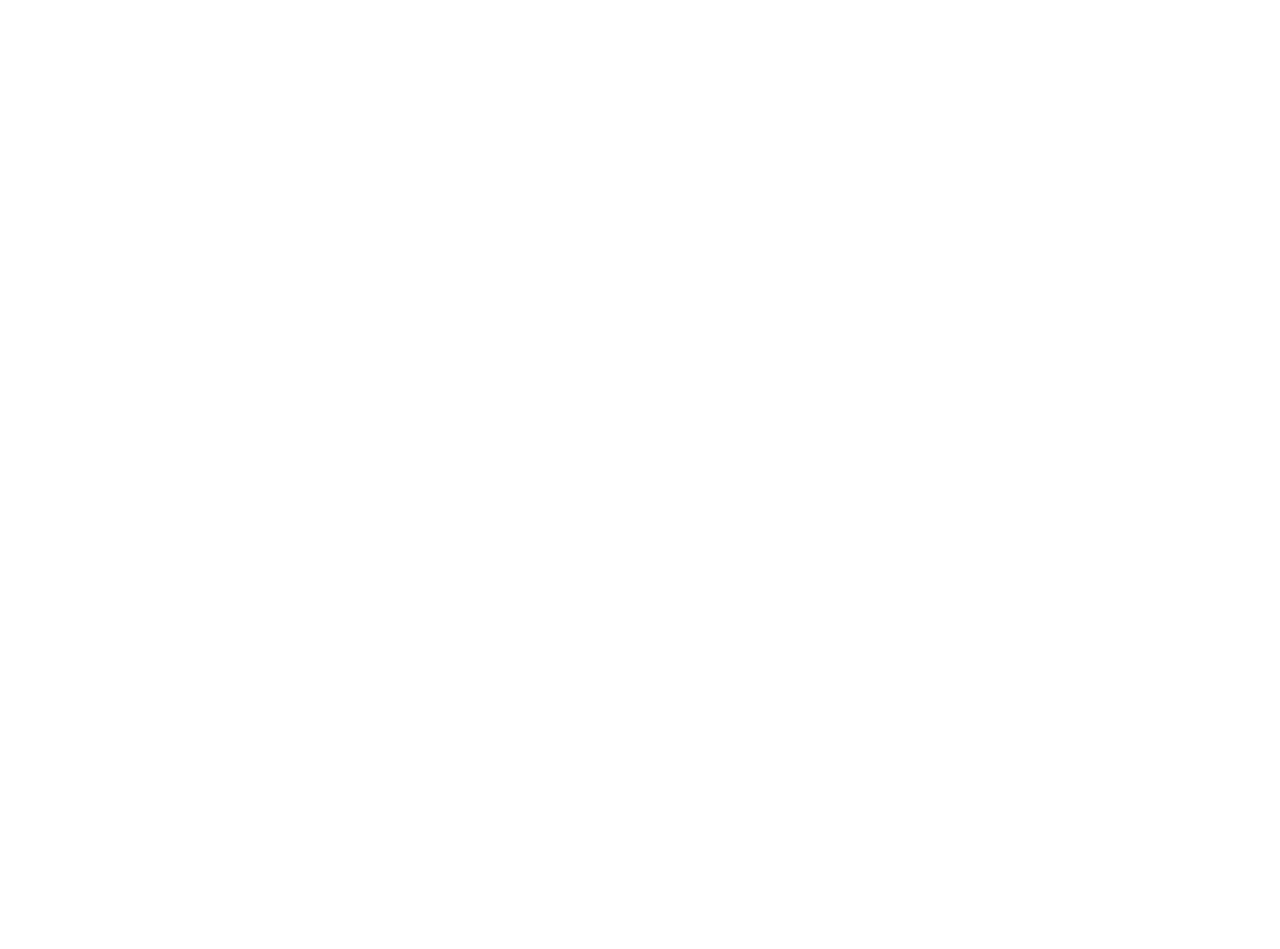
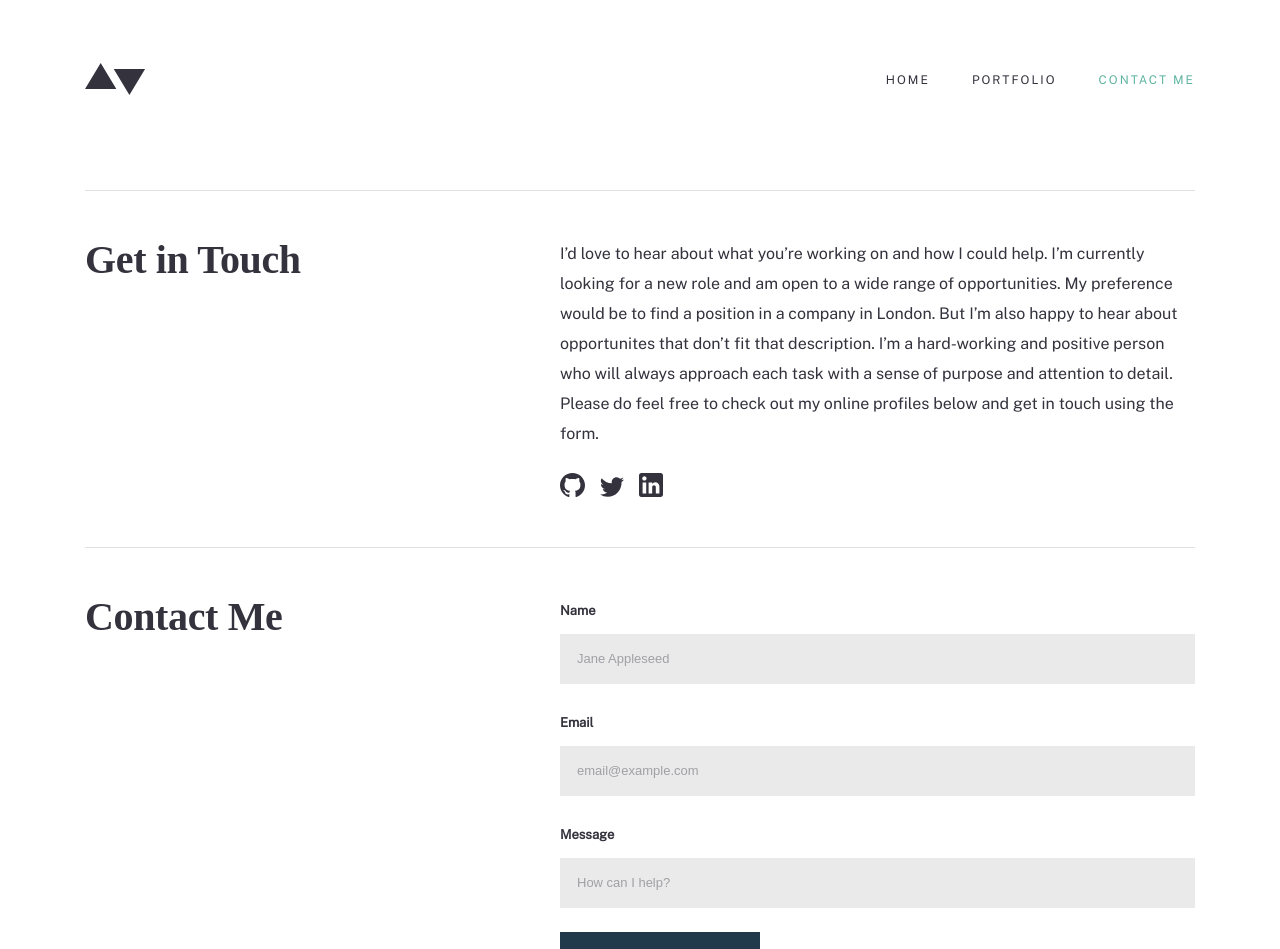
Before and after one commit to yjcyun/frontend_mentor, a React (Create React App) app in the folder intermediate/minimalist_portfolio_website/: page /contact-me in a window 1280 px wide. Before the commit this address had no page. Shown: the top 949 px of the page. Before the commit the page ends 800 px from the top, so only its background shows below. Built offline with nearby package versions, Linux system fonts and the light colour scheme; a web font is replaced by a local one.

Commit message:
:sparkles: Add input component, add loading to button, create contact page

```diff
--- a/intermediate/minimalist_portfolio_website/src/App.tsx
+++ b/intermediate/minimalist_portfolio_website/src/App.tsx
@@ -1,4 +1,5 @@
 import { Route, Routes } from 'react-router-dom';
+import ContactMePage from './pages/ContactMe';
 
 import HomePage from './pages/Home';
 import PortfolioPage from './pages/Portfolio';
@@ -14,6 +15,7 @@
           path='portfolio/:portfolioId'
           element={<PortfolioDetailPage />}
         />
+        <Route path='contact-me' element={<ContactMePage />} />
       </Routes>
     </>
   );
--- a/intermediate/minimalist_portfolio_website/src/components/Button.tsx
+++ b/intermediate/minimalist_portfolio_website/src/components/Button.tsx
@@ -1,10 +1,12 @@
 import styled, { css } from 'styled-components';
 import { ReactComponent as DownArrow } from '../assets/icons/down-arrows.svg';
+import { ReactComponent as Loading } from '../assets/icons/loading.svg';
 
 interface ButtonProps {
   adornment?: boolean;
   children: string;
   disabled?: boolean;
+  loading?: boolean;
   variant?: 'primary' | 'secondary';
 }
 
@@ -32,6 +34,7 @@
     text-transform: uppercase;
     font-size: 12px;
     white-space: nowrap;
+    line-height: 4rem;
   }
 
   ${(props) =>
@@ -43,7 +46,7 @@
           min-width: 162px;
 
           .text {
-            padding: 16px 35px 16px 31px;
+            padding: 4px 35px 4px 31px;
           }
 
           &:hover {
@@ -60,7 +63,7 @@
           min-width: 200px;
 
           .text {
-            padding: 15.5px 16px;
+            padding: 4px 16px;
           }
 
           &:hover {
@@ -77,6 +80,7 @@
   adornment = false,
   children,
   disabled = false,
+  loading = false,
   variant = 'primary',
 }) => {
   return (
@@ -86,7 +90,7 @@
           <DownArrow />
         </div>
       )}
-      <span className='text'>{children}</span>
+      <span className='text'>{loading ? <Loading /> : children}</span>
     </StyledButton>
   );
 };
--- a/intermediate/minimalist_portfolio_website/src/components/Footer.tsx
+++ b/intermediate/minimalist_portfolio_website/src/components/Footer.tsx
@@ -1,18 +1,10 @@
 import styled from 'styled-components';
 import { Link } from 'react-router-dom';
 
+import MenuList from './MenuList';
+import SocialShare from './SocialShare';
+
 import { ReactComponent as Logo } from '../assets/logo.svg';
-import { ReactComponent as Github } from '../assets/icons/github.svg';
-import { ReactComponent as LinkedIn } from '../assets/icons/linkedin.svg';
-import { ReactComponent as Twitter } from '../assets/icons/twitter.svg';
-
-import MenuList from './MenuList';
-
-const socialMenu = [
-  { label: <Github />, to: 'https://github.com' },
-  { label: <Twitter />, to: 'https://twitter.com' },
-  { label: <LinkedIn />, to: 'https://linkedin.com' },
-];
 
 const StyledFooter = styled.footer`
   background: var(--light-black);
@@ -33,10 +25,6 @@
   align-items: center;
   justify-content: space-between;
 
-  svg path {
-    fill: var(--white);
-  }
-
   @media (max-width: 680px) {
     padding: 0 32px;
     flex-direction: column;
@@ -46,6 +34,10 @@
 const Left = styled.div`
   display: flex;
   align-items: center;
+
+  svg path {
+    fill: var(--white);
+  }
 
   @media (max-width: 680px) {
     flex-direction: column;
@@ -76,12 +68,6 @@
   }
 `;
 
-const SocialMediaCont = styled.div`
-  a:not(:first-child) {
-    margin-left: 15px;
-  }
-`;
-
 const Footer: React.FC = () => {
   return (
     <StyledFooter>
@@ -94,13 +80,7 @@
             <MenuList />
           </StyledNav>
         </Left>
-        <SocialMediaCont>
-          {socialMenu.map((m) => (
-            <a href={m.to} key={m.to}>
-              {m.label}
-            </a>
-          ))}
-        </SocialMediaCont>
+        <SocialShare dark />
       </InnerFooter>
     </StyledFooter>
   );
--- /dev/null
+++ b/intermediate/minimalist_portfolio_website/src/components/Input.tsx
@@ -0,0 +1,83 @@
+import styled from 'styled-components';
+
+interface InputProps {
+  error: string;
+  label: string;
+  multiline?: boolean;
+  onChange: (e: React.ChangeEvent<HTMLInputElement>) => void;
+  placeholder: string;
+  value: string;
+}
+
+const FormControl = styled.div`
+  display: flex;
+  flex-direction: column;
+  margin-bottom: 24px;
+
+  label {
+    font-size: 1.3rem;
+    font-weight: 700;
+    line-height: 3rem;
+    margin-bottom: 8px;
+  }
+
+  span {
+    color: var(--red);
+    font-weight: 700;
+    font-size: 1rem;
+    font-style: italic;
+    margin-top: 4px;
+  }
+`;
+
+const StyledInput = styled.input`
+  background: rgba(51, 50, 61, 0.1);
+  border: 1px solid transparent;
+  font-size: 1.3rem;
+  line-height: 3rem;
+  padding: 9px 16px;
+
+  ::placeholder,
+  ::-webkit-input-placeholder {
+    color: rgba(51, 50, 61, 0.4);
+  }
+
+  :-ms-input-placeholder {
+    color: rgba(51, 50, 61, 0.4);
+  }
+
+  :focus {
+    outline: none;
+    border: 1px solid var(--cyan) !important;
+  }
+`;
+
+const StyledTextarea = styled.textarea``;
+
+const Input: React.FC<InputProps> = ({
+  error,
+  label,
+  multiline = false,
+  onChange,
+  placeholder,
+  value,
+}) => {
+  return (
+    <FormControl>
+      <label>{label}</label>
+      {multiline ? (
+        <StyledTextarea />
+      ) : (
+        <StyledInput
+          onChange={onChange}
+          placeholder={placeholder}
+          type='text'
+          value={value}
+        />
+      )}
+      {error && <span>{error}</span>}
+    </FormControl>
+  );
+};
+
+export default Input;
--- /dev/null
+++ b/intermediate/minimalist_portfolio_website/src/components/SocialShare.tsx
@@ -0,0 +1,39 @@
+import styled from 'styled-components';
+
+import { ReactComponent as Github } from '../assets/icons/github.svg';
+import { ReactComponent as LinkedIn } from '../assets/icons/linkedin.svg';
+import { ReactComponent as Twitter } from '../assets/icons/twitter.svg';
+
+const socialMenu = [
+  { label: <Github />, to: 'https://github.com' },
+  { label: <Twitter />, to: 'https://twitter.com' },
+  { label: <LinkedIn />, to: 'https://linkedin.com' },
+];
+
+interface SocialShareProps {
+  dark?: boolean;
+}
+
+const StyledSocialShare = styled.div<{ isDark: boolean }>`
+  a:not(:first-child) {
+    margin-left: 15px;
+  }
+
+  svg path {
+    fill: ${(props) => (props.isDark ? 'var(--white)' : 'var(--light-black)')};
+  }
+`;
+
+const SocialShare: React.FC<SocialShareProps> = ({ dark = false }) => {
+  return (
+    <StyledSocialShare isDark={dark}>
+      {socialMenu.map((m) => (
+        <a href={m.to} key={m.to}>
+          {m.label}
+        </a>
+      ))}
+    </StyledSocialShare>
+  );
+};
+
+export default SocialShare;
--- /dev/null
+++ b/intermediate/minimalist_portfolio_website/src/pages/ContactMe.tsx
@@ -0,0 +1,161 @@
+import { useState } from 'react';
+import styled from 'styled-components';
+import Button from '../components/Button';
+import Divider from '../components/Divider';
+import Input from '../components/Input';
+import Layout from '../components/Layout';
+import SocialShare from '../components/SocialShare';
+
+const ContactGrid = styled.div`
+  display: flex;
+  justify-content: space-between;
+  padding: 48px 0;
+
+  .subtitle {
+    min-width: 350px;
+  }
+
+  .content-div {
+    width: 635px;
+
+    .content-body {
+      margin-bottom: 24px;
+    }
+  }
+
+  @media (max-width: 996px) {
+    flex-direction: column;
+    gap: 24px;
+    padding: 32px 0;
+
+    .subtitle {
+      min-width: 100%;
+    }
+
+    .content-div {
+      width: 100%;
+    }
+  }
+`;
+
+const ContactMePage: React.FC = () => {
+  const [name, setName] = useState('');
+  const [email, setEmail] = useState('');
+  const [message, setMessage] = useState('');
+  const [errors, setErrors] = useState({
+    name: '',
+    email: '',
+    message: '',
+  });
+  const [loading, setLoading] = useState(false);
+
+  const validate = () => {
+    const errorMsg = 'This field is required';
+
+    let nameError = '';
+    let emailError = '';
+    let messageError = '';
+
+    if (!name) {
+      nameError = errorMsg;
+    }
+
+    if (!email) {
+      emailError = errorMsg;
+    } else if (
+      !email.match(
+        /^(([^<>()[\]\\.,;:\s@"]+(\.[^<>()[\]\\.,;:\s@"]+)*)|(".+"))@((\[[0-9]{1,3}\.[0-9]{1,3}\.[0-9]{1,3}\.[0-9]{1,3}\])|(([a-zA-Z\-0-9]+\.)+[a-zA-Z]{2,}))$/
+      )
+    ) {
+      emailError = 'Please use a valid email address';
+    }
+
+    if (!message) {
+      messageError = errorMsg;
+    }
+
+    if (nameError || emailError) {
+      setErrors({
+        name: nameError,
+        email: emailError,
+        message: messageError,
+      });
+
+      return false;
+    }
+
+    return true;
+  };
+
+  const handleSubmit = (event: React.FormEvent<HTMLFormElement>) => {
+    event.preventDefault();
+
+    const isValid = validate();
+
+    if (isValid) {
+      setErrors({ name: '', email: '', message: '' });
+      setName('');
+      setEmail('');
+      setMessage('');
+      setLoading(true);
+
+      setTimeout(() => {
+        setLoading(false);
+      }, 2000);
+    }
+  };
+
+  return (
+    <Layout>
+      <Divider />
+      <ContactGrid>
+        <h2 className='subtitle'>Get in Touch</h2>
+
+        <div className='content-div'>
+          <p className='content-body'>
+            I’d love to hear about what you’re working on and how I could help.
+            I’m currently looking for a new role and am open to a wide range of
+            opportunities. My preference would be to find a position in a
+            company in London. But I’m also happy to hear about opportunites
+            that don’t fit that description. I’m a hard-working and positive
+            person who will always approach each task with a sense of purpose
+            and attention to detail. Please do feel free to check out my online
+            profiles below and get in touch using the form.
+          </p>
+          <SocialShare />
+        </div>
+      </ContactGrid>
+      <Divider />
+      <ContactGrid>
+        <h2 className='subtitle'>Contact Me</h2>
+
+        <form className='content-div' onSubmit={(e) => handleSubmit(e)}>
+          <Input
+            error={errors.name}
+            label='Name'
+            onChange={(e) => setName(e.target.value)}
+            placeholder='Jane Appleseed'
+            value={name}
+          />
+          <Input
+            error={errors.email}
+            label='Email'
+            onChange={(e) => setEmail(e.target.value)}
+            placeholder='email@example.com'
+            value={email}
+          />
+          <Input
+            error={errors.message}
+            label='Message'
+            onChange={(e) => setMessage(e.target.value)}
+            placeholder='How can I help?'
+            value={message}
+          />
+          <Button loading={loading}>send message</Button>
+        </form>
+      </ContactGrid>
+    </Layout>
+  );
+};
+
+export default ContactMePage;
```
Also changed, not shown: intermediate/minimalist_portfolio_website/src/assets/icons/loading.svg (added).
